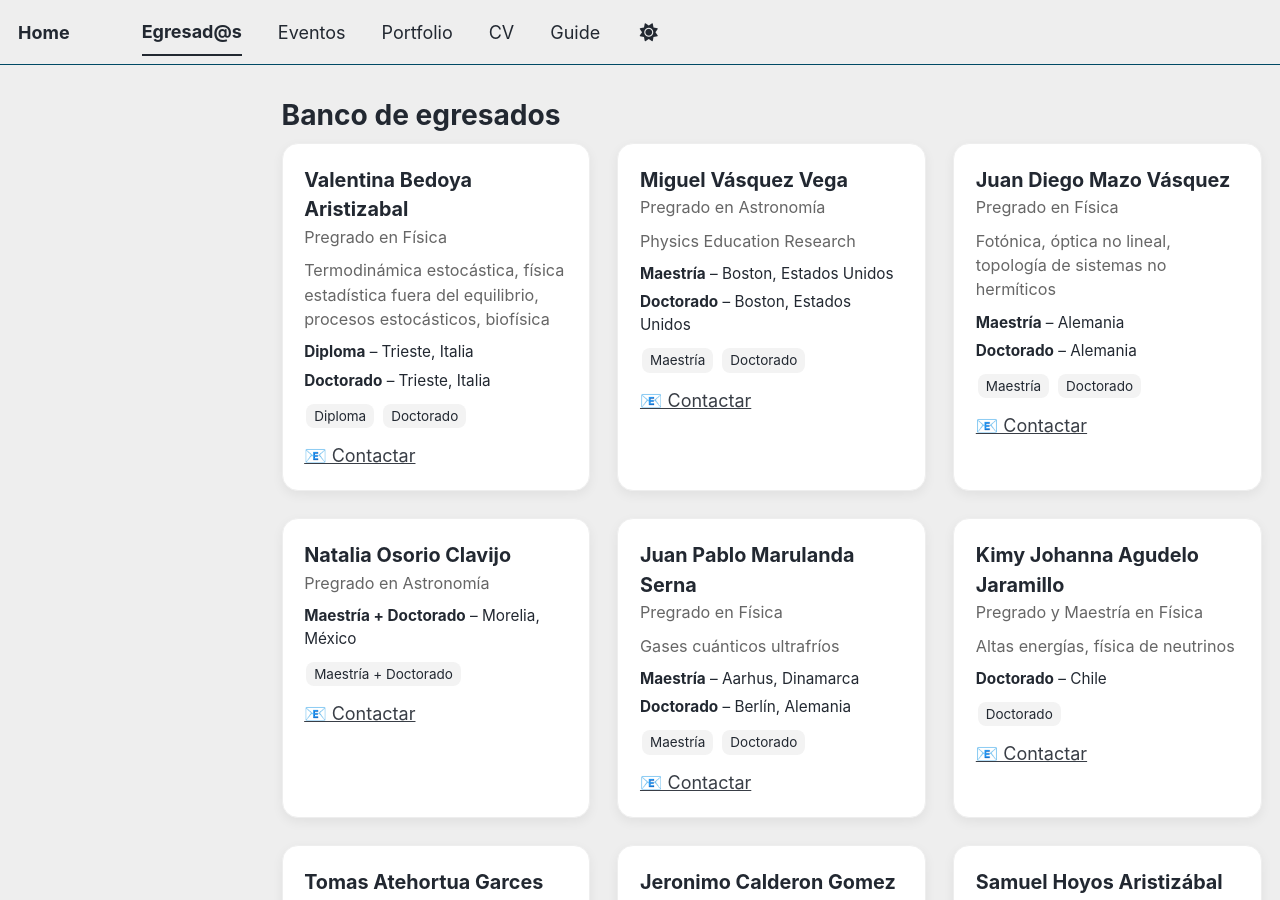
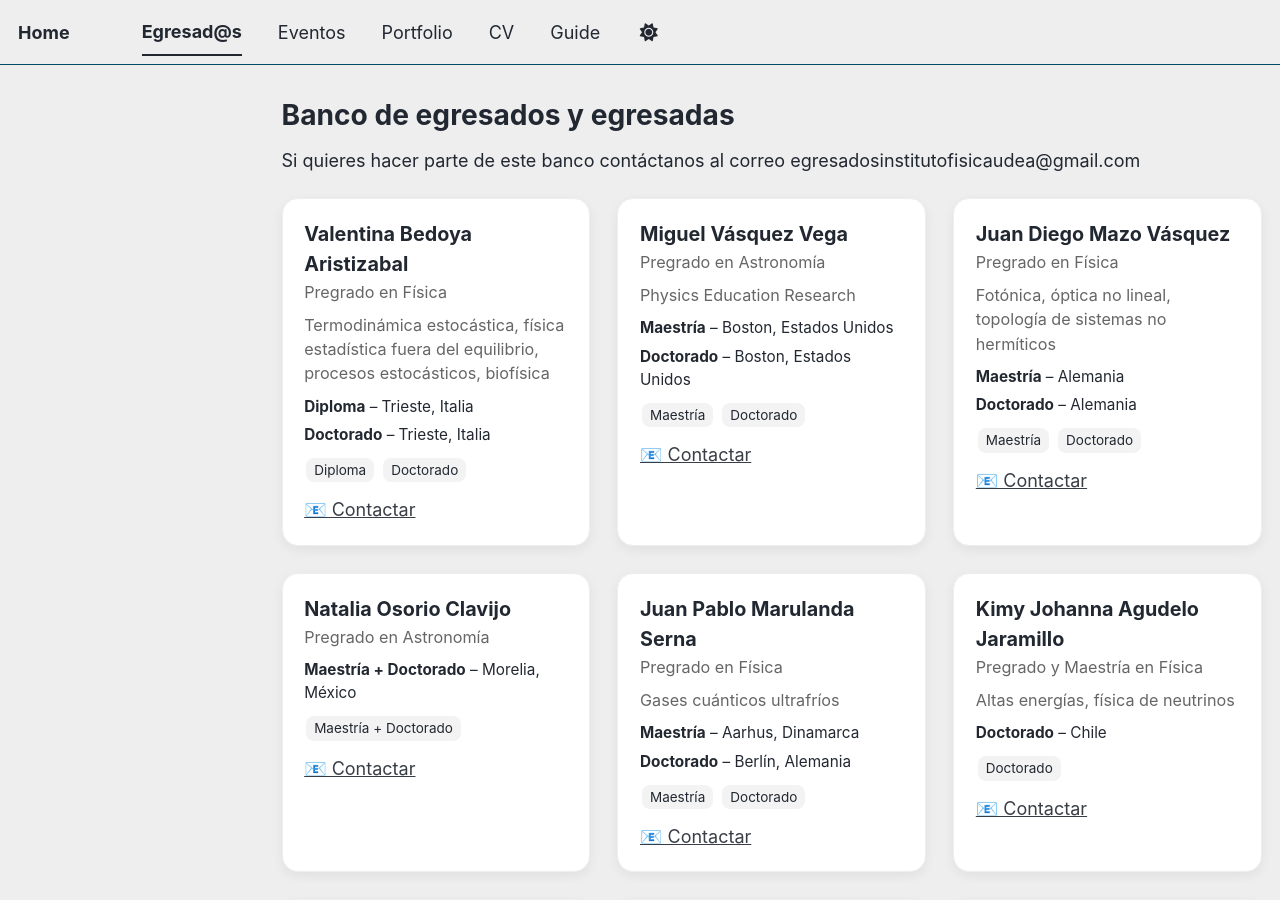
Before and after one commit to egresadosinstitutofisicaudea/egresadosinstitutofisicaudea.github.io, a Jekyll site: the page built from _egresados/personas.md, in a window 1280 px wide and 900 px high. Built offline with Jekyll 4.4.1, drawn with Linux system fonts in a browser that asks for light colours; a script bundle is joined from its source files by our own code; library files that are not in the unit come from our copies.

Commit message:
Update personas.md

```diff
--- a/_egresados/personas.md
+++ b/_egresados/personas.md
@@ -1,8 +1,11 @@
 ---
 layout: archive
-title: "Banco de egresados"
+title: "Banco de egresados y egresadas"
 permalink: /egresados/
 ---
+
+Si quieres hacer parte de este banco contáctanos al correo egresadosinstitutofisicaudea@gmail.com
+
 
 <div class="grid-personas">
 
```
